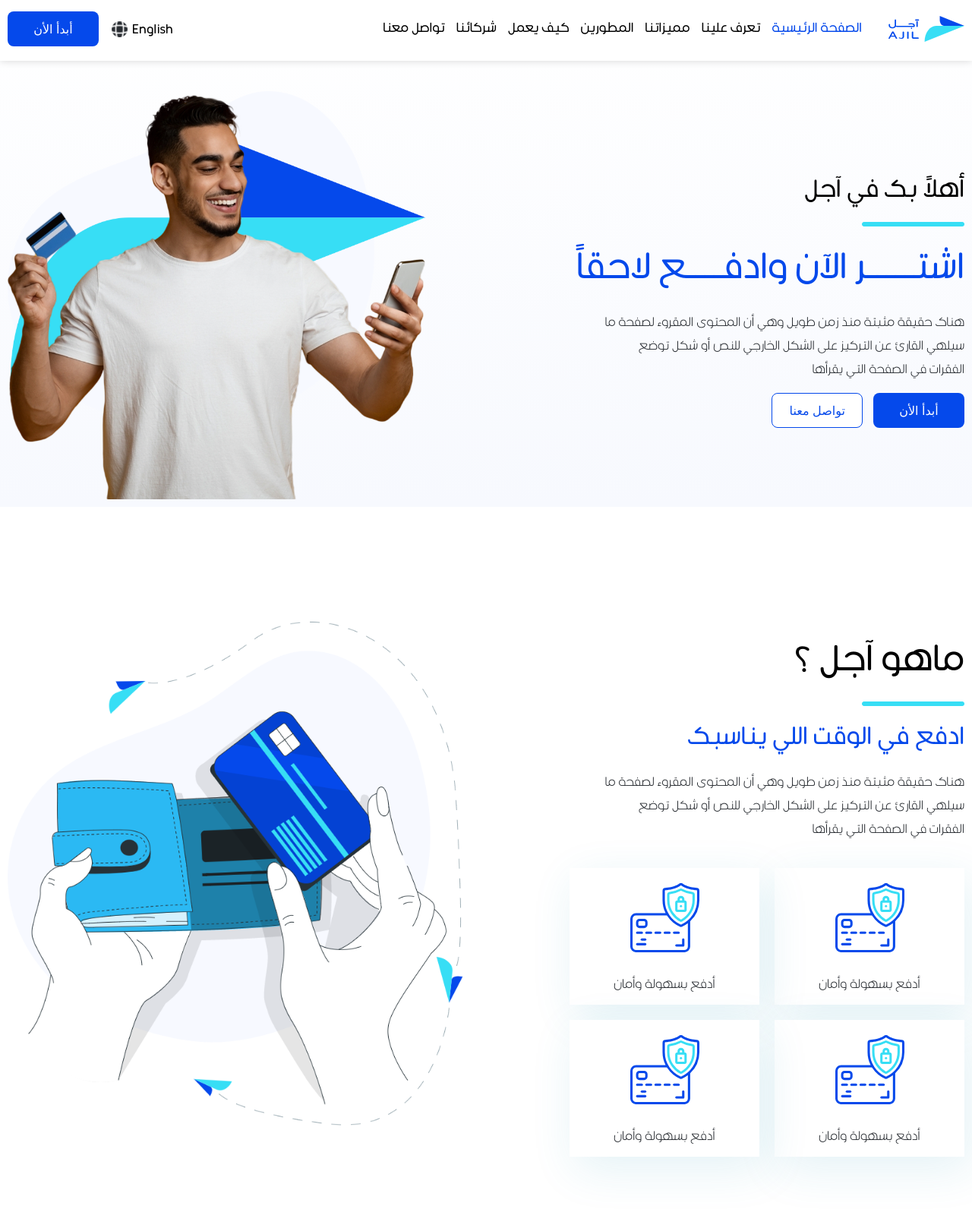
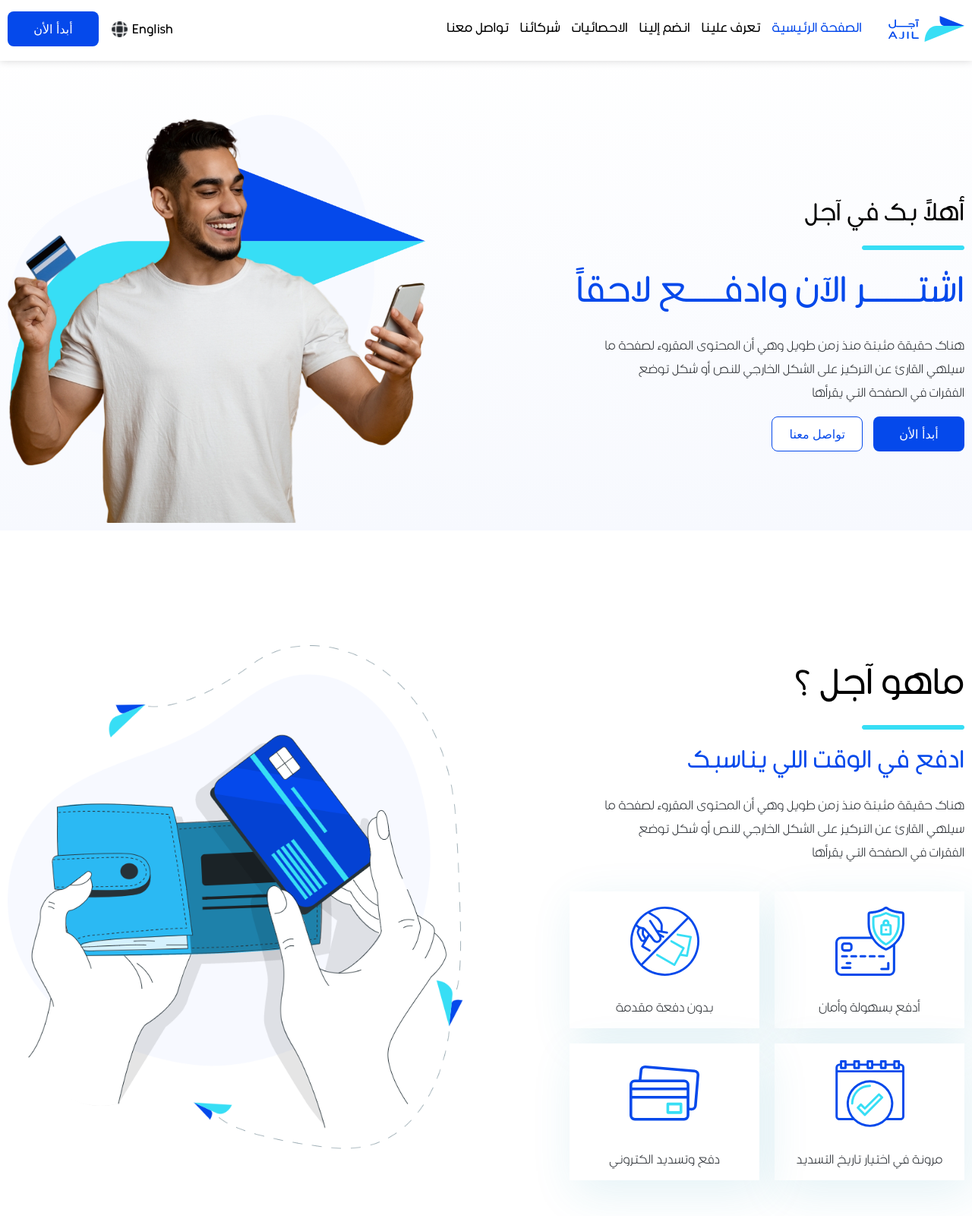
Before and after one commit to eslamsamir2280/ajel, a plain HTML site: page index.html in a window 1280 px wide. Shown: the top 1600 px of the page at 76% size. Drawn offline with nearby package versions, Linux system fonts and the light colour scheme.

Commit message:
Update index.html

```diff
--- a/index.html
+++ b/index.html
@@ -11,6 +11,7 @@
 </head>
 
 <body>
+    <span class='bx bxs-chevron-up up'></span>
     <header>
         <div class="container">
             <div class="logo">
@@ -18,19 +19,17 @@
                 <ul class="nav">
                     <li class="active-link"><a href="#Home">الصفحة الرئيسية</a></li>
                     <li><a href="#t3rf">تعرف علينا</a></li>
-                    <li><a href="#momyzat">مميزاتنا</a></li>
-                    <li><a href="#motwren">المطورين</a></li>
-                    <li><a href="#how-work">كيف يعمل</a></li>
-                    <li><a href="#shrka">شركائنا</a></li>
+                    <li><a href="#join">انضم إلينا</a></li>
+                    <li><a href="#statistics">الاحصائيات</a></li>
+                    <li><a href="#shorkaa">شركائنا</a></li>
                     <li><a href="#contact">تواصل معنا</a></li>
                 </ul>
                 <ul class="side-nav" id="sidenav">
                     <li class="active-link"><a href="#Home">الصفحة الرئيسية</a></li>
                     <li><a href="#t3rf">تعرف علينا</a></li>
-                    <li><a href="#momyzat">مميزاتنا</a></li>
-                    <li><a href="#motwren">المطورين</a></li>
-                    <li><a href="#how-work">كيف يعمل</a></li>
-                    <li><a href="#shrka">شركائنا</a></li>
+                    <li><a href="#join">انضم إلينا</a></li>
+                    <li><a href="#statistics">الاحصائيات</a></li>
+                    <li><a href="#shorkaa">شركائنا</a></li>
                     <li><a href="#contact">تواصل معنا</a></li>
                 </ul>
             </div>
@@ -79,16 +78,16 @@
                         <p>أدفع بسهولة وأمان</p>
                     </div>
                     <div class="box">
-                        <img src="./image/Group 48.svg" alt="Group">
-                        <p>أدفع بسهولة وأمان</p>
+                        <img src="./image/Group 43.svg" alt="Group">
+                        <p>بدون دفعة مقدمة</p>
                     </div>
                     <div class="box">
-                        <img src="./image/Group 48.svg" alt="Group">
-                        <p>أدفع بسهولة وأمان</p>
+                        <img src="./image/Group 47.svg" alt="Group">
+                        <p>مرونة في اختيار تاريخ التسديد</p>
                     </div>
                     <div class="box">
-                        <img src="./image/Group 48.svg" alt="Group">
-                        <p>أدفع بسهولة وأمان</p>
+                        <img src="./image/Group 11742.svg" alt="Group">
+                        <p>دفع وتسديد الكتروني</p>
                     </div>
                 </div>
             </div>
@@ -97,7 +96,7 @@
             </div>
         </div>
     </section>
-    <section class="sub">
+    <section class="sub" id="join">
         <div class="container">
             <div class="text">
                 <h3>خطوات الاشتراك للعميل</h3>
@@ -125,7 +124,7 @@
                         <img src="./image/svgexport-6 (7).svg" alt="">
                     </div>
                     <div class="text-box">
-                        <h3>تاكيد رقم الجوال</h3>
+                        <h3>اختيار السلعة</h3>
                         <p>هناك حقيقة مثبتة منذ زمن طويل وهي أن المحتوى المقروء لصفحة ما سيلهي القارئ عن التركيز على
                             الشكل
                             الخارجي للنص أو شكل توضع
@@ -137,7 +136,7 @@
                         <img src="./image/svgexport-6 (8).svg" alt="">
                     </div>
                     <div class="text-box">
-                        <h3>تاكيد رقم الجوال</h3>
+                        <h3>اختيار السلعة</h3>
                         <p>هناك حقيقة مثبتة منذ زمن طويل وهي أن المحتوى المقروء لصفحة ما سيلهي القارئ عن التركيز على
                             الشكل
                             الخارجي للنص أو شكل توضع
@@ -149,7 +148,7 @@
                         <img src="./image/svgexport-6 (9).svg" alt="">
                     </div>
                     <div class="text-box">
-                        <h3>تاكيد رقم الجوال</h3>
+                        <h3>الدفع في تاريخ الاستحقاق</h3>
                         <p>هناك حقيقة مثبتة منذ زمن طويل وهي أن المحتوى المقروء لصفحة ما سيلهي القارئ عن التركيز على
                             الشكل
                             الخارجي للنص أو شكل توضع
@@ -236,7 +235,7 @@
             </div>
         </div>
     </section>
-    <section class="statistics">
+    <section class="statistics" id="statistics">
         <div class="container">
             <div class="text">
                 <h3>الاحصائيات تتحدث عنا</h3>
@@ -370,7 +369,7 @@
             </div>
         </div>
     </section>
-    <section class="shorkaa">
+    <section class="shorkaa" id="shorkaa">
         <div class="container">
             <div class="text-shorkaa">
                 <h3>شركاء النجاح</h3>
@@ -436,6 +435,7 @@
             <p>صمم بواسطة إبراهيم خالد نفذ بواسطة إسلام سمير </p>
         </div>
     </footer>
+
     <script src="https://code.jquery.com/jquery-3.6.1.js"></script>
     <script>$(document).on("click", "ul li", function () {
             $(this).addClass("active-link").siblings().removeClass("active-link");
@@ -443,7 +443,6 @@
     </script>
     <script src="./js/scrollreveal.min.js"></script>
     <script src="./js/master.js"></script>
-
 </body>
 
 </html>
```
